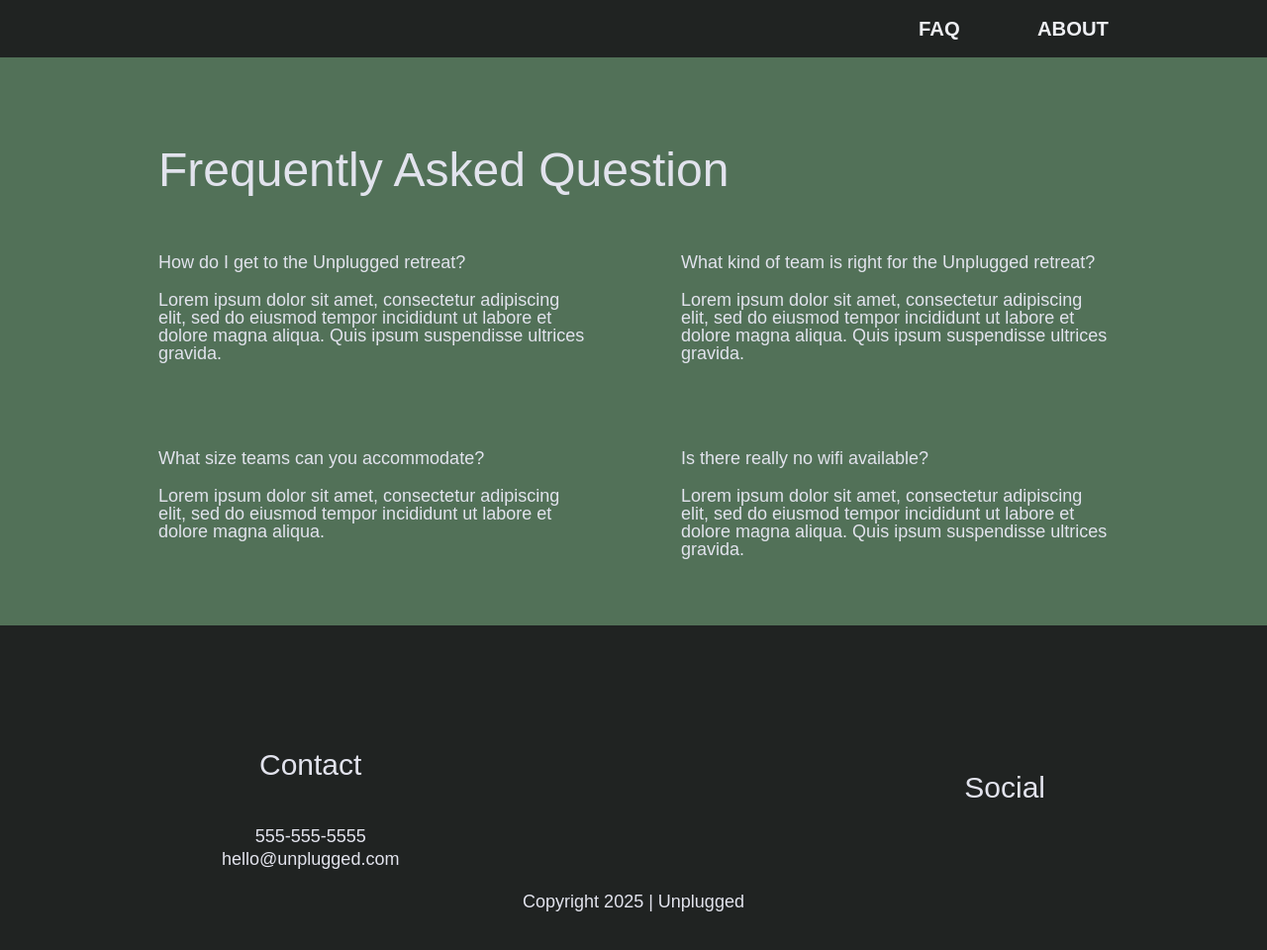
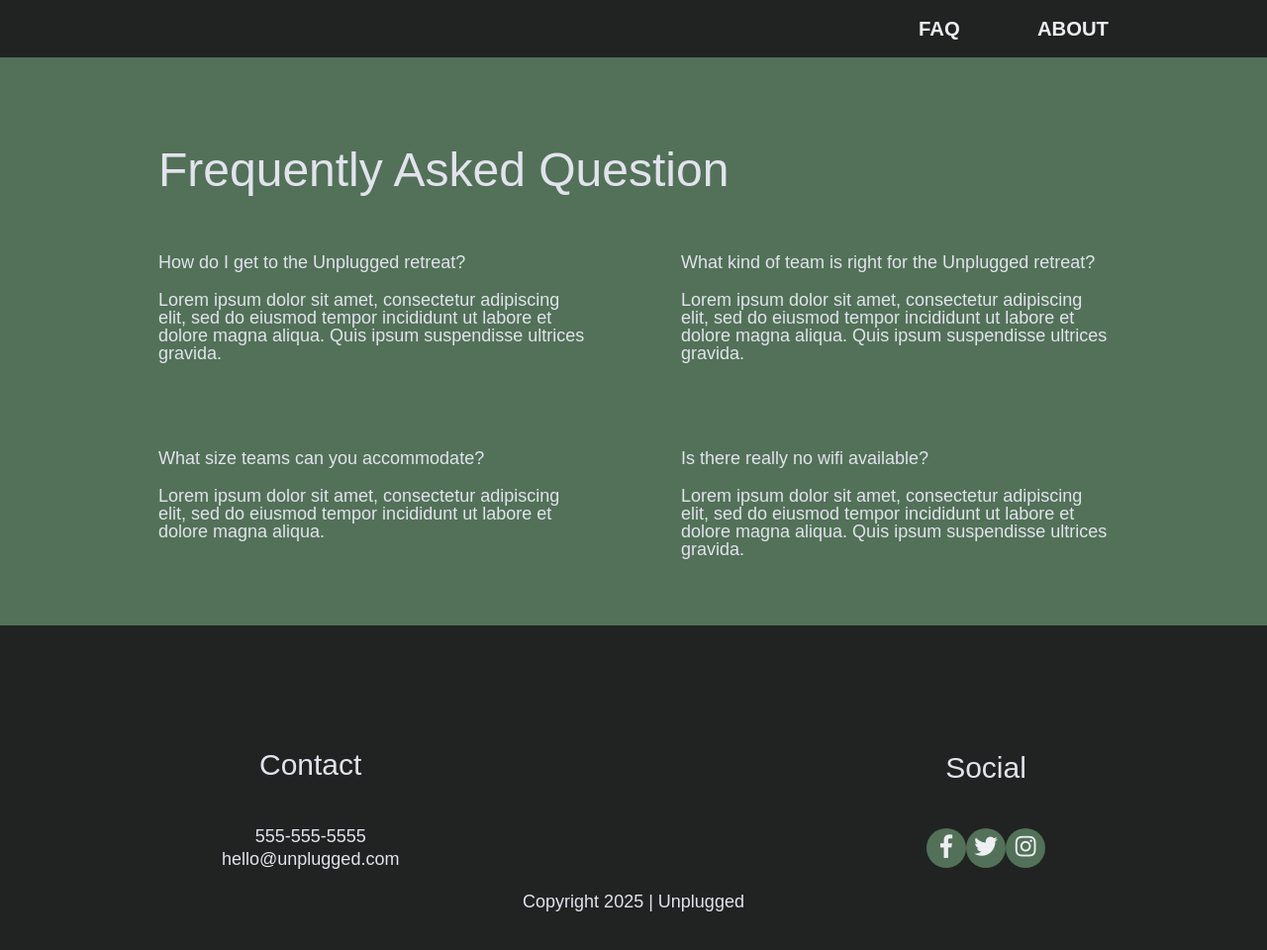
Before and after one commit to Kab-Vaj/website-1, a website: page faq/index.html in a window 1280 px wide. Shown: the whole page at 99% size. Drawn offline with Linux system fonts and the light colour scheme.

Commit message:
adding icons

```diff
--- a/css/main.css
+++ b/css/main.css
@@ -222,9 +222,17 @@ footer .social-icons {
 }
 
 footer .social-icons p {
+  background-color: #527158;
+  border-radius: 50%;
+  width: 40px;
+  height: 40px;
   display: flex;
   justify-content: center;
   align-items: center;
+}
+
+footer .social-icons p i {
+  font-size: 1.3125em;
 }
 
 footer .copyright {
--- a/faq/index.html
+++ b/faq/index.html
@@ -14,7 +14,8 @@
     <link rel="manifest" href="../site.webmanifest" />
     <link rel="apple-touch-icon" href="../icon.png" />
     <!-- Place favicon.ico in the root directory -->
-
+<!-- FontAwesome CDN version 5.5 -->
+<link rel="stylesheet" href="https://use.fontawesome.com/releases/v5.5.0/css/all.css" integrity="sha384-B4dIYHKNBt8Bc12p+WXckhzcICo0wtJAoU8YZTY5qE0Id1GSseTk6S+L3BlXeVIU" crossorigin="anonymous">
     <link rel="stylesheet" href="../css/normalize.css" />
     <link rel="stylesheet" href="../css/main.css" />
 
@@ -87,10 +88,16 @@
           </div>
           <div class="social">
             <h4>Social</h4>
-            <div class="social-icon">
-              <p>
-                <a href="#"></a>
-              </p>
+            <div class="social-icons">
+            <p>
+              <a href="https://www.facebook.com/Skillcrush/" target="_blank" aria-label="Facebook"><i aria-hidden="true" class="fab fa-facebook-f"></i></a>
+            </p>
+            <p>
+              <a href="https://twitter.com/Skillcrush" target="_blank" aria-label="Twitter"><i aria-hidden="true" class="fab fa-twitter"></i></a>
+            </p>
+            <p>
+              <a href="https://www.instagram.com/skillcrush/" target="_blank" aria-label="Instagram"><i aria-hidden="true" class="fab fa-instagram"></i></a>
+            </p>
             </div>
           </div>
         </div>
```
Also changed, not shown: about/index.html (+8 -2 lines), index.html (+4 -4 lines).
